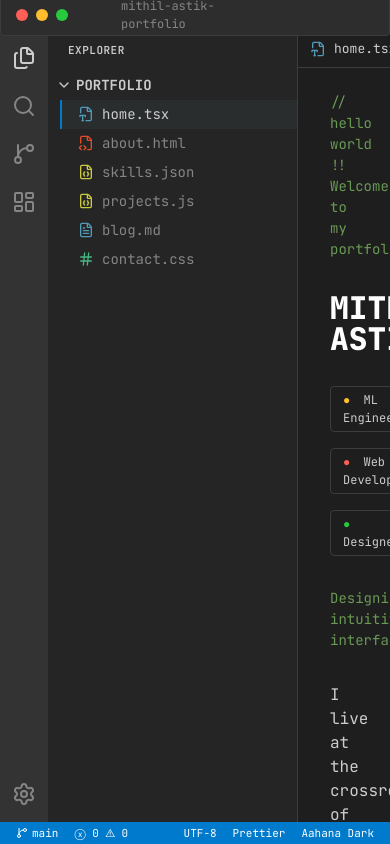
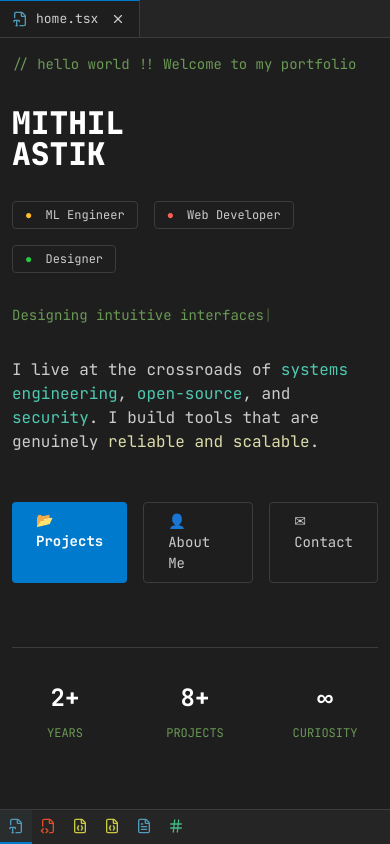
Before and after one commit to lihtim-kitsa/portfolio-main, a Next.js app: page / in a window 390 px wide. Built offline with nearby package versions, Linux system fonts and the light colour scheme.

Commit message:
CSS for mobiles

```diff
--- a/app/globals.css
+++ b/app/globals.css
@@ -117,3 +117,71 @@ a {
   overflow-y: auto;
   padding: 24px 32px;
 }
+
+/* Mobile responsiveness */
+@media (max-width: 768px) {
+  .vscode-main {
+    flex-direction: column;
+  }
+
+  .vscode-activitybar {
+    display: none !important;
+  }
+
+  .vscode-statusbar {
+    display: none !important;
+  }
+
+  .vscode-titlebar {
+    display: none !important;
+  }
+
+  .vscode-sidebar {
+    width: 100% !important;
+    height: auto !important;
+    border-right: none !important;
+    border-top: 1px solid var(--vscode-border);
+    flex-direction: row !important;
+    order: 3; /* Move to bottom */
+  }
+
+  .vscode-editor-pane {
+    order: 1; /* Move above sidebar */
+  }
+
+  .vscode-sidebar-header {
+    display: none !important;
+  }
+
+  .vscode-sidebar-files {
+    display: flex !important;
+    flex-direction: row !important;
+    justify-content: space-around;
+    align-items: center;
+    width: 100%;
+    padding: 0 !important;
+  }
+
+  .vscode-sidebar-link {
+    padding: 8px !important;
+    border-left: none !important;
+    border-bottom: 2px solid transparent !important;
+    flex-direction: column !important;
+    gap: 4px !important;
+    font-size: 10px !important;
+    justify-content: center;
+  }
+
+  .vscode-sidebar-link.active {
+    border-bottom: 2px solid var(--vscode-accent) !important;
+    background-color: var(--vscode-hover) !important;
+  }
+
+  .vscode-sidebar-link-text {
+    display: none !important; /* Hide file names on very small screens, or we can keep them */
+  }
+
+  .vscode-editor-content {
+    padding: 16px 12px;
+  }
+}
--- a/components/VSCodeLayout.js
+++ b/components/VSCodeLayout.js
@@ -8,7 +8,7 @@ export default function VSCodeLayout({ children }) {
   return (
     <div className="vscode-app">
       {/* Title Bar */}
-      <div style={{ height: '30px', background: 'var(--vscode-titlebar-bg)', display: 'flex', alignItems: 'center', justifyContent: 'center', fontSize: '12px', color: 'var(--vscode-text-muted)', position: 'relative' }}>
+      <div className="vscode-titlebar" style={{ height: '30px', background: 'var(--vscode-titlebar-bg)', display: 'flex', alignItems: 'center', justifyContent: 'center', fontSize: '12px', color: 'var(--vscode-text-muted)', position: 'relative' }}>
         <div style={{ position: 'absolute', left: '16px', display: 'flex', gap: '8px' }}>
           <div style={{ width: '12px', height: '12px', borderRadius: '50%', background: '#ff5f56' }} />
           <div style={{ width: '12px', height: '12px', borderRadius: '50%', background: '#ffbd2e' }} />
@@ -21,7 +21,7 @@ export default function VSCodeLayout({ children }) {
 
       <div className="vscode-main">
         {/* Activity Bar */}
-        <div style={{ width: '48px', background: 'var(--vscode-activitybar-bg)', display: 'flex', flexDirection: 'column', alignItems: 'center', padding: '16px 0', gap: '24px', color: 'var(--vscode-text-muted)' }}>
+        <div className="vscode-activitybar" style={{ width: '48px', background: 'var(--vscode-activitybar-bg)', display: 'flex', flexDirection: 'column', alignItems: 'center', padding: '16px 0', gap: '24px', color: 'var(--vscode-text-muted)' }}>
           <Files size={24} color="var(--vscode-text)" />
           <Search size={24} />
           <GitBranch size={24} />
@@ -43,7 +43,7 @@ export default function VSCodeLayout({ children }) {
       </div>
 
       {/* Status Bar */}
-      <div style={{ height: '22px', background: 'var(--vscode-statusbar-bg)', color: 'white', fontSize: '11px', display: 'flex', alignItems: 'center', padding: '0 16px', justifyContent: 'space-between' }}>
+      <div className="vscode-statusbar" style={{ height: '22px', background: 'var(--vscode-statusbar-bg)', color: 'white', fontSize: '11px', display: 'flex', alignItems: 'center', padding: '0 16px', justifyContent: 'space-between' }}>
         <div style={{ display: 'flex', gap: '16px', alignItems: 'center' }}>
           <span style={{ display: 'flex', alignItems: 'center', gap: '4px' }}><GitBranch size={12} /> main</span>
           <span>ⓧ 0 ⚠ 0</span>
--- a/components/VSCodeSidebar.js
+++ b/components/VSCodeSidebar.js
@@ -19,24 +19,25 @@ export default React.memo(function VSCodeSidebar() {
   const pathname = usePathname();
 
   return (
-    <div style={{ width: '250px', background: 'var(--vscode-sidebar-bg)', borderRight: '1px solid var(--vscode-border)', display: 'flex', flexDirection: 'column' }}>
-      <div style={{ padding: '12px 20px', fontSize: '11px', fontWeight: 600, letterSpacing: '0.5px' }}>
+    <div className="vscode-sidebar" style={{ width: '250px', background: 'var(--vscode-sidebar-bg)', borderRight: '1px solid var(--vscode-border)', display: 'flex', flexDirection: 'column' }}>
+      <div className="vscode-sidebar-header" style={{ padding: '12px 20px', fontSize: '11px', fontWeight: 600, letterSpacing: '0.5px' }}>
         EXPLORER
       </div>
 
-      <div>
-        <div style={{ padding: '4px 8px', display: 'flex', alignItems: 'center', gap: '4px', cursor: 'pointer', fontWeight: 'bold' }}>
+      <div className="vscode-sidebar-section">
+        <div className="vscode-sidebar-header" style={{ padding: '4px 8px', display: 'flex', alignItems: 'center', gap: '4px', cursor: 'pointer', fontWeight: 'bold' }}>
           <ChevronDown size={16} />
           PORTFOLIO
         </div>
 
-        <div style={{ paddingLeft: '12px' }}>
+        <div className="vscode-sidebar-files" style={{ paddingLeft: '12px' }}>
           {FILES.map((file) => {
             const isActive = pathname === file.path || (file.path !== '/' && pathname.startsWith(file.path));
             return (
               <Link
                 key={file.path}
                 href={file.path}
+                className={`vscode-sidebar-link ${isActive ? 'active' : ''}`}
                 style={{
                   display: 'flex',
                   alignItems: 'center',
@@ -48,7 +49,7 @@ export default React.memo(function VSCodeSidebar() {
                 }}
               >
                 {file.icon}
-                {file.name}
+                <span className="vscode-sidebar-link-text">{file.name}</span>
               </Link>
             );
           })}
```
